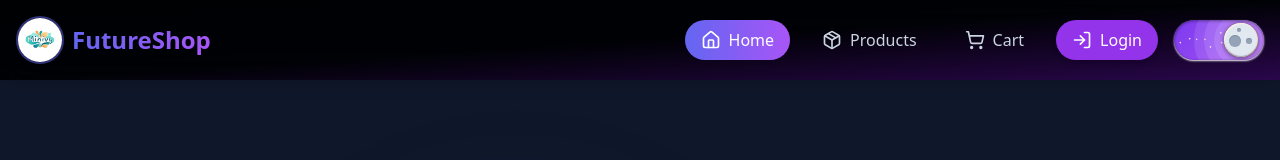
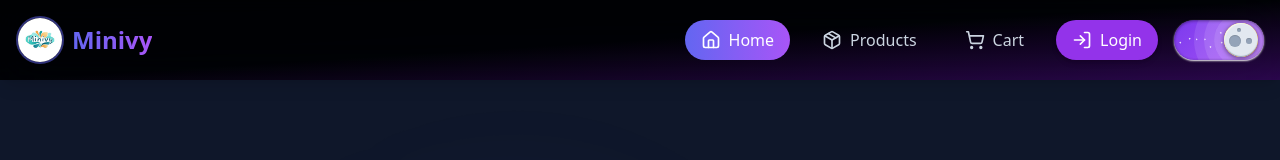
Before and after one commit to Tawhid-exe/Miniy-WithAntiGravity, a React (Vite) app in the folder client/: page / in a window 1280 px wide. Shown: the top 160 px of the page. Built offline with nearby package versions, Linux system fonts and the light colour scheme; no server answers.

Commit message:
Rename to Minivy and add build script for client

```diff
--- a/client/index.html
+++ b/client/index.html
@@ -1,13 +1,16 @@
 <!doctype html>
 <html lang="en">
+
 <head>
   <meta charset="UTF-8" />
   <link rel="icon" type="image/jpeg" href="/logo.jpeg" />
   <meta name="viewport" content="width=device-width, initial-scale=1.0" />
-    <title>client</title>
+  <title>Minivy - Premium E-commerce</title>
 </head>
+
 <body>
   <div id="root"></div>
   <script type="module" src="/src/main.jsx"></script>
 </body>
+
 </html>
--- a/client/src/components/Navbar.jsx
+++ b/client/src/components/Navbar.jsx
@@ -32,11 +32,11 @@ function Navbar() {
                     <Link to="/" className="flex items-center gap-2">
                         <img
                             src="/logo.jpeg"
-                            alt="FutureShop"
+                            alt="Minivy"
                             className="h-10 w-10 md:h-12 md:w-12 rounded-full object-cover border-2 border-primary/50"
                         />
                         <span className="text-xl md:text-2xl font-bold text-gradient hidden sm:block">
-                            FutureShop
+                            Minivy
                         </span>
                     </Link>
 
--- a/client/src/utils/invoiceGenerator.js
+++ b/client/src/utils/invoiceGenerator.js
@@ -6,11 +6,11 @@ export const generateInvoice = async (order) => {
 
     // Add company logo or header
     doc.setFontSize(20);
-    doc.text('FutureShop', 14, 22);
+    doc.text('Minivy', 14, 22);
     doc.setFontSize(11);
     doc.text('Business Management System', 14, 30);
     doc.text('123 Tech Street, Silicon Valley, CA', 14, 36);
-    doc.text('Email: support@futureshop.com', 14, 42);
+    doc.text('Email: support@minivy.com', 14, 42);
 
     // Order Details
     doc.setFontSize(14);
```
Also changed, not shown: 1 other file (tests, documents, lock files or other folders). Lines whose indentation alone changed are shown as unchanged.
